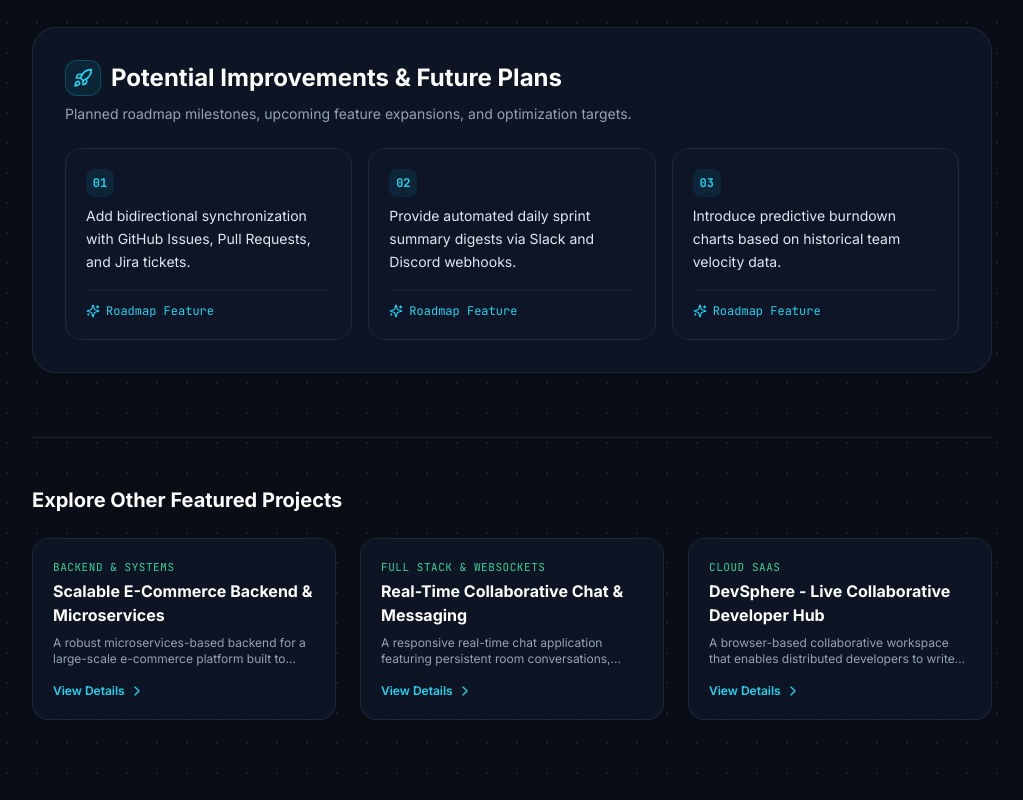
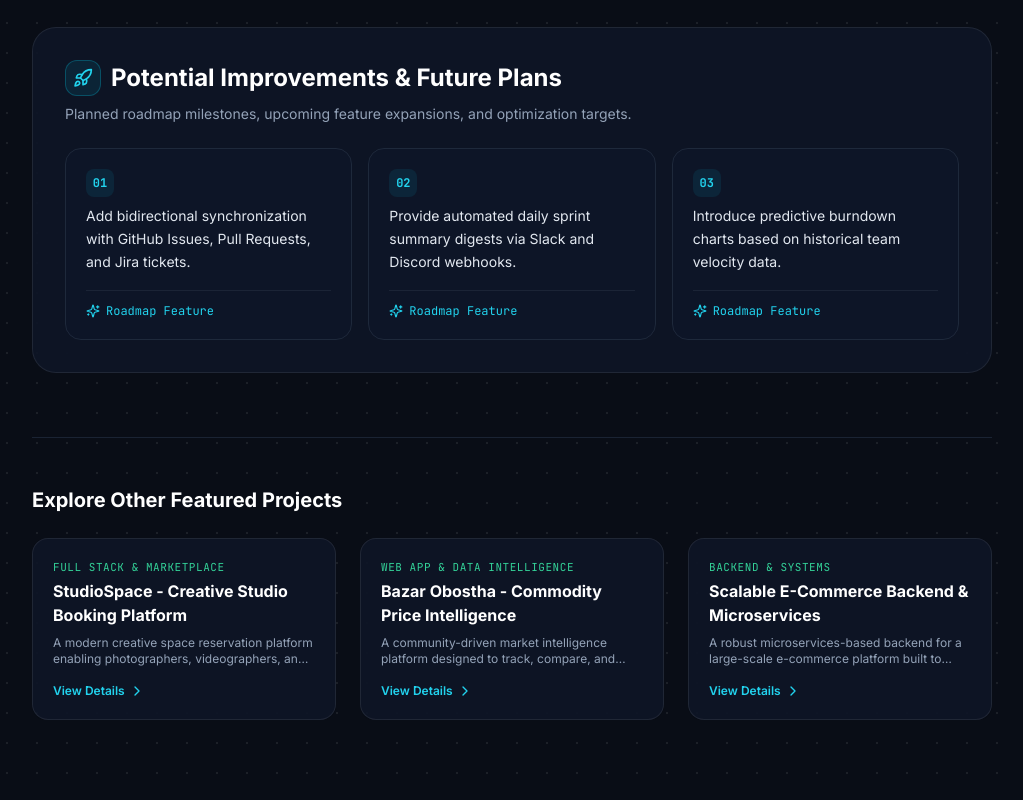
Before and after one commit to Rayhan4741/Rayhan-Alam-Towhid-Portfolio, a Next.js app: page /projects/ai-task-manager in a window 1280 px wide. Shown: the part 2362-3162 px from the top of the page, without its empty margins (128-1151 px from the left). Built offline with nearby package versions, Linux system fonts and the light colour scheme.

Commit message:
feat: add StudioSpace and Bazar Obostha live projects to portfolio

```diff
--- a/data/portfolioData.js
+++ b/data/portfolioData.js
@@ -186,6 +186,62 @@ export const portfolioData = {
 
   projects: [
     {
+      id: "studiospace",
+      name: "StudioSpace - Creative Studio Booking Platform",
+      tagline: "All-in-one studio rental and creative workspace booking platform connecting creators with premium production spaces.",
+      image: "https://images.unsplash.com/photo-1598488035139-bdbb2231ce04?auto=format&fit=crop&w=1200&q=80",
+      featured: true,
+      category: "Full Stack & Marketplace",
+      techStack: ["Next.js", "React", "TypeScript", "TailwindCSS", "Node.js", "MongoDB", "Stripe API"],
+      briefDescription: "A modern creative space reservation platform enabling photographers, videographers, and artists to discover, filter, and instantly book production studios with real-time slot scheduling and secure payment processing.",
+      liveLink: "https://studiospace-client-zaj7.vercel.app/",
+      clientRepoLink: "https://github.com/Rayhan6244/studiospace-client",
+      overview: "StudioSpace was developed to remove the manual friction of booking professional photo, video, and audio studios. It features an interactive space discovery map, hourly slot reservation calendars, host listing management, high-resolution media galleries, and instant booking confirmations.",
+      challenges: [
+        "Managing complex hourly booking schedules to eliminate double-booking across variable host operating hours and weekend buffers.",
+        "Ensuring fast client-side rendering and responsive image galleries with multiple high-resolution 4K studio interior photos.",
+        "Structuring flexible role-based access control (RBAC) separating studio Hosts, Creators/Renters, and Platform Admins."
+      ],
+      solutions: [
+        "Designed an atomic slot reservation engine with optimistic locking to guarantee that temporary holds expire automatically if payment is not completed within 10 minutes.",
+        "Leveraged Next.js Image optimization with responsive blur-up placeholders and WebP delivery, decreasing initial view payload by 65%.",
+        "Constructed JWT session middleware with granular permission scopes for studio listing verification and host payout settlements."
+      ],
+      futurePlans: [
+        "Introduce a virtual 360-degree interactive studio tour using WebGL/Three.js.",
+        "Add an integrated equipment add-on rental checkout (lighting kits, cinema cameras, audio rigs).",
+        "Automate smart pricing recommendations for hosts based on peak booking demand and local seasonal trends."
+      ]
+    },
+    {
+      id: "bazar-obostha",
+      name: "Bazar Obostha - Commodity Price Intelligence",
+      tagline: "Real-time crowdsourced commodity price tracking and market intelligence platform for consumers in Bangladesh.",
+      image: "https://images.unsplash.com/photo-1542838132-92c53300491e?auto=format&fit=crop&w=1200&q=80",
+      featured: true,
+      category: "Web App & Data Intelligence",
+      techStack: ["Next.js", "React", "TailwindCSS", "Node.js", "Express.js", "MongoDB", "Chart.js"],
+      briefDescription: "A community-driven market intelligence platform designed to track, compare, and visualize daily prices of essential kitchen commodities across different local bazars, promoting consumer price transparency.",
+      liveLink: "https://bazar-obostha.vercel.app/",
+      clientRepoLink: "https://github.com/Rayhan6244/bazar-obostha",
+      overview: "Bazar Obostha empowers everyday consumers by breaking price information asymmetry. Users can check current prices for essentials like rice, oil, onions, and vegetables, view historical 30-day price trend graphs, report abnormal price spikes, and find nearby bazars offering fair pricing.",
+      challenges: [
+        "Preventing spam and manipulated price submissions from distorting authentic market averages.",
+        "Rendering interactive historical price comparison charts smoothly on low-bandwidth mobile devices.",
+        "Normalizing varying commodity units (kg, liter, dozen, hali) across regional markets into comparable standard baselines."
+      ],
+      solutions: [
+        "Implemented a statistical outlier detection filter (Interquartile Range - IQR) combined with community upvoting to automatically flag suspect submissions.",
+        "Utilized Chart.js with canvas hardware acceleration and debounced data windowing for silky-smooth 60fps graph interactions.",
+        "Built a centralized unit conversion engine that normalizes traditional local measurement metrics into standard metric units before computing city-wide price indexes."
+      ],
+      futurePlans: [
+        "Integrate SMS and WhatsApp alerts for significant price changes on tracked household staples.",
+        "Develop AI predictive pricing models to forecast seasonal commodity inflation based on historical agricultural yield patterns.",
+        "Add bilingual localized Bengali voice search for accessible queries by non-technical elder shoppers."
+      ]
+    },
+    {
       id: "ecommerce-backend",
       name: "Scalable E-Commerce Backend & Microservices",
       tagline: "High-throughput microservices architecture with Node.js, Express, PostgreSQL/MySQL, and Redis caching.",
```
